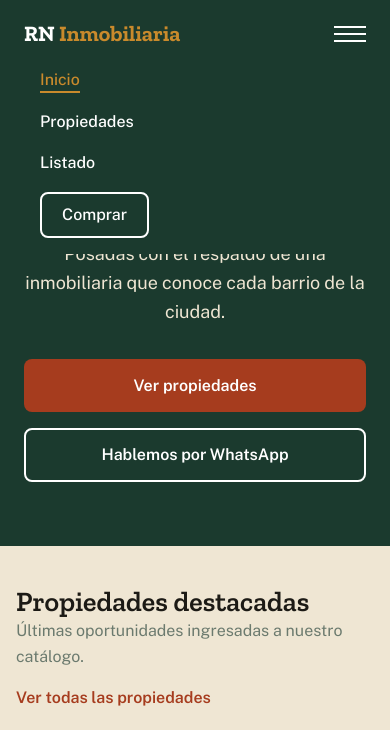
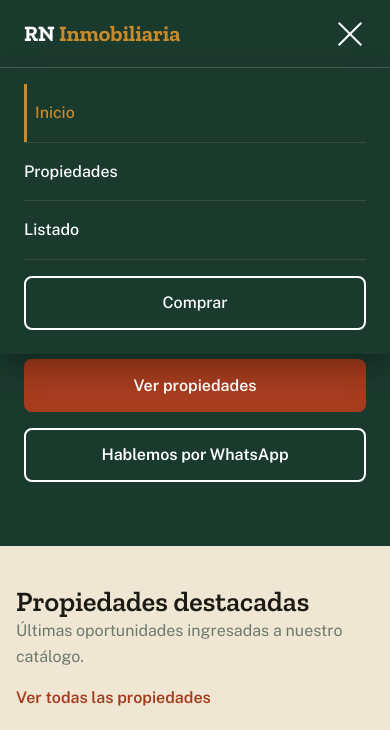
Before and after one commit to Barriletecosmicok/RNinmobiliriaUPGRADE, a plain HTML site: page index.html in a window 390 px wide. Both pictures are taken after a click on the label "Abrir menú de navegación". Shown: the top 730 px of the page. Drawn offline with nearby package versions, Linux system fonts and the light colour scheme.

Commit message:
fix(mobile): corrige la superposicion del menu hamburguesa con el contenido
En viewports <=640px el panel del menu se dibujaba por debajo del texto de
la pagina (breadcrumb, titulo del banner, hero), y al compartir el mismo
verde que el banner no se distinguia donde terminaba el menu.

Causas:
- El panel (.main-nav) era position:absolute sin z-index, por lo que el
  contenido en flujo normal se pintaba por encima.
- Se anclaba a .header-inner, que esta dentro del padding del header: el
  panel arrancaba unos 16px por encima del borde inferior del header y
  quedaba insertado 24px a cada lado en vez de ocupar el ancho completo.
- Sin borde ni sombra, y con el mismo color de fondo que .page-banner, no
  habia separacion visual.

Cambios (solo CSS; las 8 paginas comparten el mismo header):
- .site-header pasa a position:relative + z-index:100 y se convierte en el
  contexto de posicionamiento y apilamiento del desplegable.
- En movil .header-inner pasa a position:static para que el panel se ancle
  al header completo (left:0; right:0).
- El panel suma z-index, border-top, box-shadow y max-height con scroll.
- Items en bloque con separadores y area tactil mayor; el enlace activo
  cambia el subrayado por una barra lateral ocre; "Comprar" a ancho completo.
- El boton hamburguesa se transforma en una X al abrir (CSS puro, sin JS).

Ademas se versiona el link a la hoja de estilos (style.css?v=2) para forzar
la recarga en navegadores que tengan cacheada la version anterior.

Verificado en las 7 paginas x 8 anchos (360-900px) con hit-testing dentro
del panel: sin superposiciones. El layout de escritorio queda sin cambios.

Co-Authored-By: Claude Opus 5 <noreply@anthropic.com>

```diff
--- a/Producto centro.html
+++ b/Producto centro.html
@@ -10,7 +10,7 @@
   <link rel="preconnect" href="https://fonts.gstatic.com" crossorigin>
   <link href="https://fonts.googleapis.com/css2?family=Zilla+Slab:wght@400;500;600;700&family=Public+Sans:wght@400;500;600;700&display=swap" rel="stylesheet">
 
-  <link rel="stylesheet" href="style.css">
+  <link rel="stylesheet" href="style.css?v=2">
 </head>
 <body>
 
--- a/index.html
+++ b/index.html
@@ -11,7 +11,7 @@
   <link rel="preconnect" href="https://fonts.gstatic.com" crossorigin>
   <link href="https://fonts.googleapis.com/css2?family=Zilla+Slab:wght@400;500;600;700&family=Public+Sans:wght@400;500;600;700&display=swap" rel="stylesheet">
 
-  <link rel="stylesheet" href="style.css">
+  <link rel="stylesheet" href="style.css?v=2">
 </head>
 <body>
 
--- a/style.css
+++ b/style.css
@@ -156,6 +156,10 @@ textarea:focus-visible {
 .site-header {
   background-color: var(--color-selva);
   padding: var(--space-sm) var(--space-md);
+  /* Contexto de posicionamiento + apilamiento del menú móvil:
+     garantiza que el desplegable se dibuje SOBRE el contenido de la página. */
+  position: relative;
+  z-index: 100;
 }
 
 .header-inner {
@@ -1005,23 +1009,76 @@ textarea:focus-visible {
   .menu-toggle-btn span {
     display: block;
     height: 2px;
+    width: 100%;
     background-color: white;
+    transition: transform 0.25s ease, opacity 0.2s ease;
+  }
+
+  /* El botón se convierte en una "X" cuando el menú está abierto */
+  .menu-toggle-input:checked ~ .menu-toggle-btn span:nth-child(1) {
+    transform: translateY(7px) rotate(45deg);
+  }
+  .menu-toggle-input:checked ~ .menu-toggle-btn span:nth-child(2) {
+    opacity: 0;
+  }
+  .menu-toggle-input:checked ~ .menu-toggle-btn span:nth-child(3) {
+    transform: translateY(-7px) rotate(-45deg);
+  }
+
+  /* El contenedor deja de posicionar: así el panel se ancla al borde
+     inferior del header y ocupa todo su ancho (sin superponerse al título). */
+  .header-inner {
+    position: static;
   }
 
   .main-nav {
     display: none;
-    width: 100%;
     position: absolute;
     top: 100%;
     left: 0;
+    right: 0;
+    z-index: 100;
     background-color: var(--color-selva);
-    padding: var(--space-sm);
+    padding: var(--space-sm) var(--space-md) var(--space-md);
+    border-top: 1px solid rgba(255, 255, 255, 0.18);
+    box-shadow: 0 14px 28px rgba(0, 0, 0, 0.3);
+    max-height: calc(100vh - 100%);
+    overflow-y: auto;
   }
 
   .main-nav ul {
     flex-direction: column;
-    align-items: flex-start;
-    gap: var(--space-sm);
+    align-items: stretch;
+    gap: 0;
+  }
+
+  .main-nav li {
+    border-bottom: 1px solid rgba(255, 255, 255, 0.1);
+  }
+  .main-nav li:last-child {
+    border-bottom: none;
+  }
+
+  .main-nav a {
+    display: block;
+    padding: var(--space-sm) 0;
+  }
+
+  /* En vertical, el subrayado del enlace activo se reemplaza por una barra lateral */
+  .main-nav a.active {
+    border-bottom: none;
+    border-left: 3px solid var(--color-ocre);
+    padding-left: var(--space-xs);
+    padding-bottom: var(--space-sm);
+  }
+
+  .nav-comprar {
+    margin-top: var(--space-sm);
+  }
+  .nav-comprar .btn-outline {
+    display: block;
+    text-align: center;
+    padding: 0.75rem 1.25rem;
   }
 
   /* Cuando el checkbox está marcado, se muestra el menú */
```
Also changed, not shown: comprar.html (+1 -1 lines), listado_box.html (+1 -1 lines), listado_tabla.html (+1 -1 lines), producto-terreno-itaembe.html (+1 -1 lines), producto.html (+1 -1 lines).
